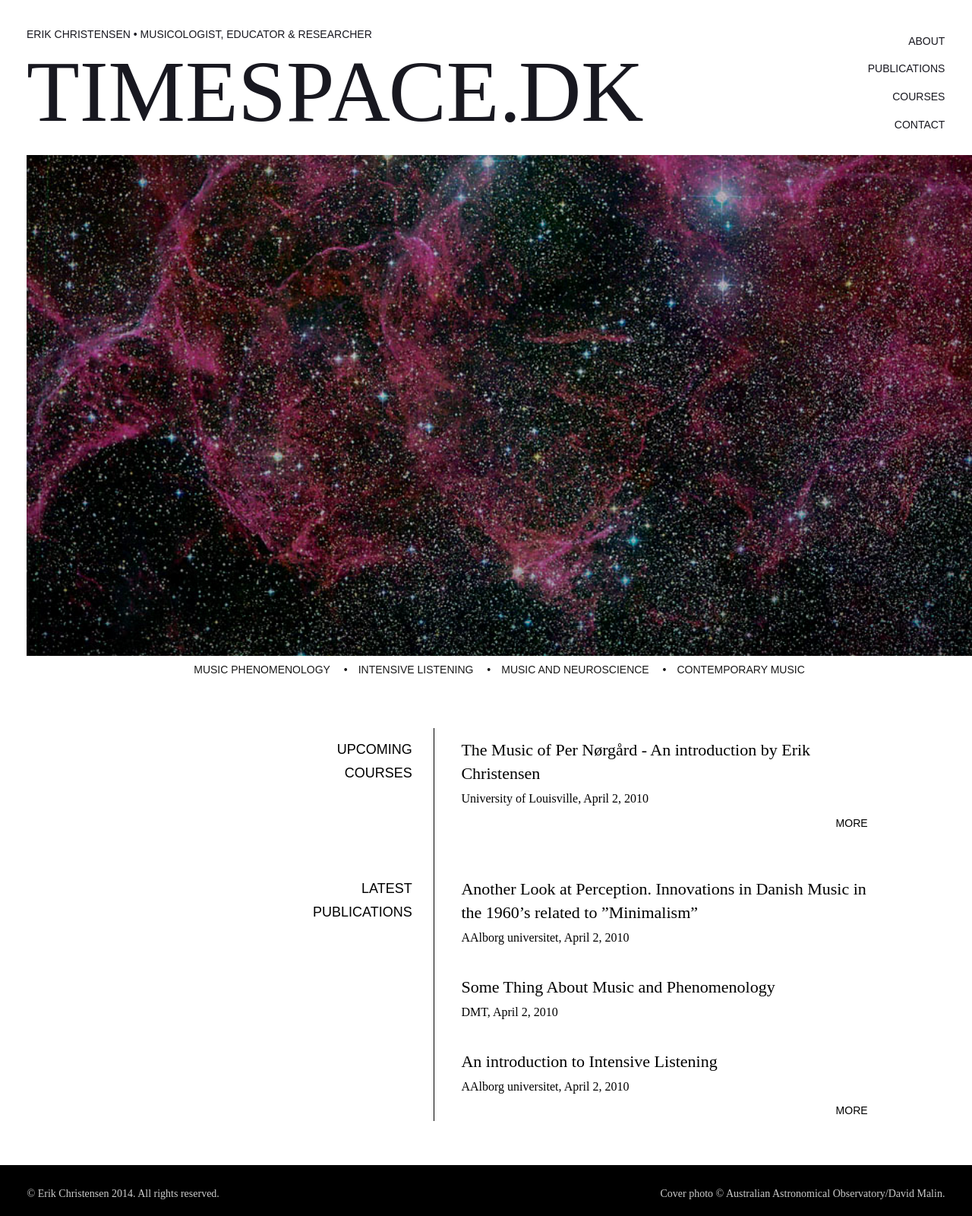
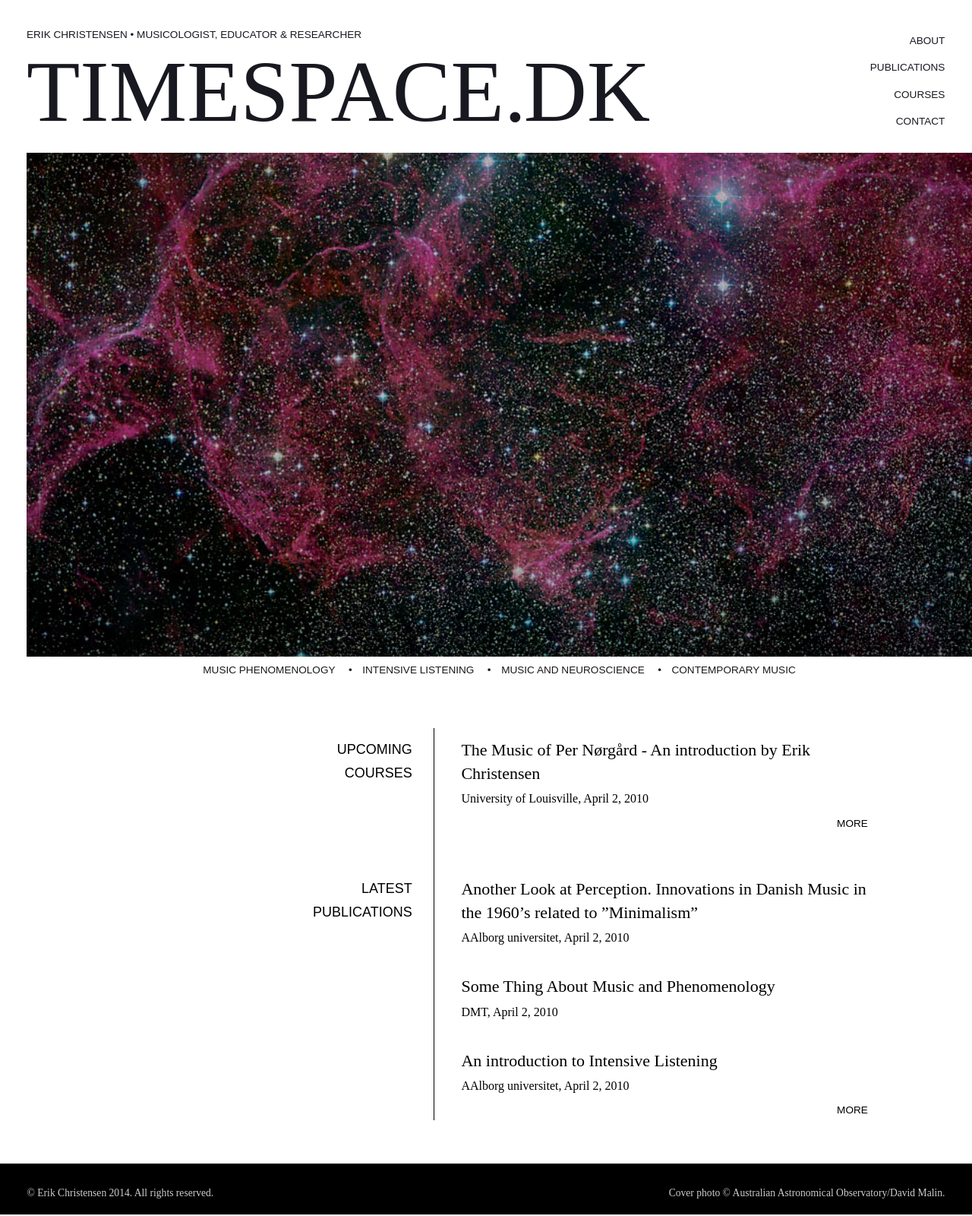
Before and after one commit to netlifydemo/cms-demo, a Jekyll site: the page built from index.html, in a window 1280 px wide. Shown: the whole page at 76% size. Built offline with Jekyll 4.4.1, drawn with Linux system fonts in a browser that asks for light colours.

Commit message:
convert pixels to ems

```diff
--- a/_sass/_gridlover.scss
+++ b/_sass/_gridlover.scss
@@ -20,6 +20,24 @@
 $size-4xs: $size-3xs / $scale !default;
 $size-5xs: $size-4xs / $scale !default;
 $size-6xs: $size-5xs / $scale !default;
+
+
+@debug("base font-size: #{$base-font-size}, #{$base-font-size * 16}px");
+@debug("base line-height: #{$base-line-height}");
+@debug("scale: #{$scale}");
+@debug("size 6xl: #{$size-6xl}, #{($size-6xl * $base-font-size) / 1em * 16}px");
+@debug("size 5xl: #{$size-5xl}, #{($size-5xl * $base-font-size) / 1em * 16}px");
+@debug("size 4xl: #{$size-4xl}, #{($size-4xl * $base-font-size) / 1em * 16}px");
+@debug("size 3xl: #{$size-3xl}, #{($size-3xl * $base-font-size) / 1em * 16}px");
+@debug("size 2xl: #{$size-2xl}, #{($size-2xl * $base-font-size) / 1em * 16}px");
+@debug("size l: #{$size-l}, #{($size-l * $base-font-size) / 1em * 16}px");
+@debug("size m: #{$size-m}, #{($size-m * $base-font-size) / 1em * 16}px");
+@debug("size s: #{$size-s}, #{($size-s * $base-font-size) / 1em * 16}px");
+@debug("size xs: #{$size-xs}, #{($size-xs * $base-font-size) / 1em * 16}px");
+@debug("size 2xs: #{$size-2xs}, #{($size-2xs * $base-font-size) / 1em * 16}px");
+@debug("size 3xs: #{$size-3xs}, #{($size-3xs * $base-font-size) / 1em * 16}px");
+@debug("size 4xs: #{$size-4xs}, #{($size-4xs * $base-font-size) / 1em * 16}px");
+@debug("size 3xs: #{$size-5xs}, #{($size-5xs * $base-font-size) / 1em * 16}px");
 
 $font-size-h1: $size-2xl !default;
 $font-size-h2: $size-xl !default;
--- a/css/main.scss
+++ b/css/main.scss
@@ -173,7 +173,7 @@
 a.button {
   color: $color-black;
   text-transform: uppercase;
-  font-size: 14px;
+  font-size: $size-s;
   font-weight: normal;
   display: inline-block;
   padding: $size-2xs $size-s;
@@ -315,7 +315,7 @@
     padding: $size-xs 0;
     margin: 0;
     ul {
-      font-size: 14px;
+      font-size: $size-s;
       opacity: 0.9;
       text-transform: uppercase;
       text-align: center;
@@ -326,16 +326,9 @@
 .masthead {
   float: left;
 
-//  h1 {
-//    font-size: $size-2xl + $size-s;
-//    font-family: $font-family-serif;
-//    font-weight: 500;
-//    letter-spacing: -4px;
-//    margin: 0;
-//  }
   h1 {
     font-family: "Univers LT 59 UltraCondensed";
-    font-size: 114px;
+    font-size: $size-2xl + $size-m;
     font-weight: normal;
     text-transform: uppercase;
     letter-spacing: normal;
@@ -350,7 +343,7 @@
   }
 
   h5 {
-    font-size: 14px;
+    font-size: $size-s;
     text-transform: uppercase;
     margin: 0 0 $size-s;
     small {
@@ -386,7 +379,7 @@
 
     a {
       display: block;
-      font-size: 14px;
+      font-size: $size-s;
       line-height: $size-xl;
       text-transform: uppercase;
     }
@@ -435,7 +428,7 @@
   }
 
   small {
-    font-size: 16px;
+    font-size: 1em / $base-font-size * 1em;
   }
 
   .buttons {
@@ -449,7 +442,7 @@
   overflow: hidden;
   padding-bottom: $size-m;
   small {
-    font-size: 14px;
+    font-size: $size-s;
     opacity: 0.8;
     float: left;
     margin-left: $size-xs;
```
